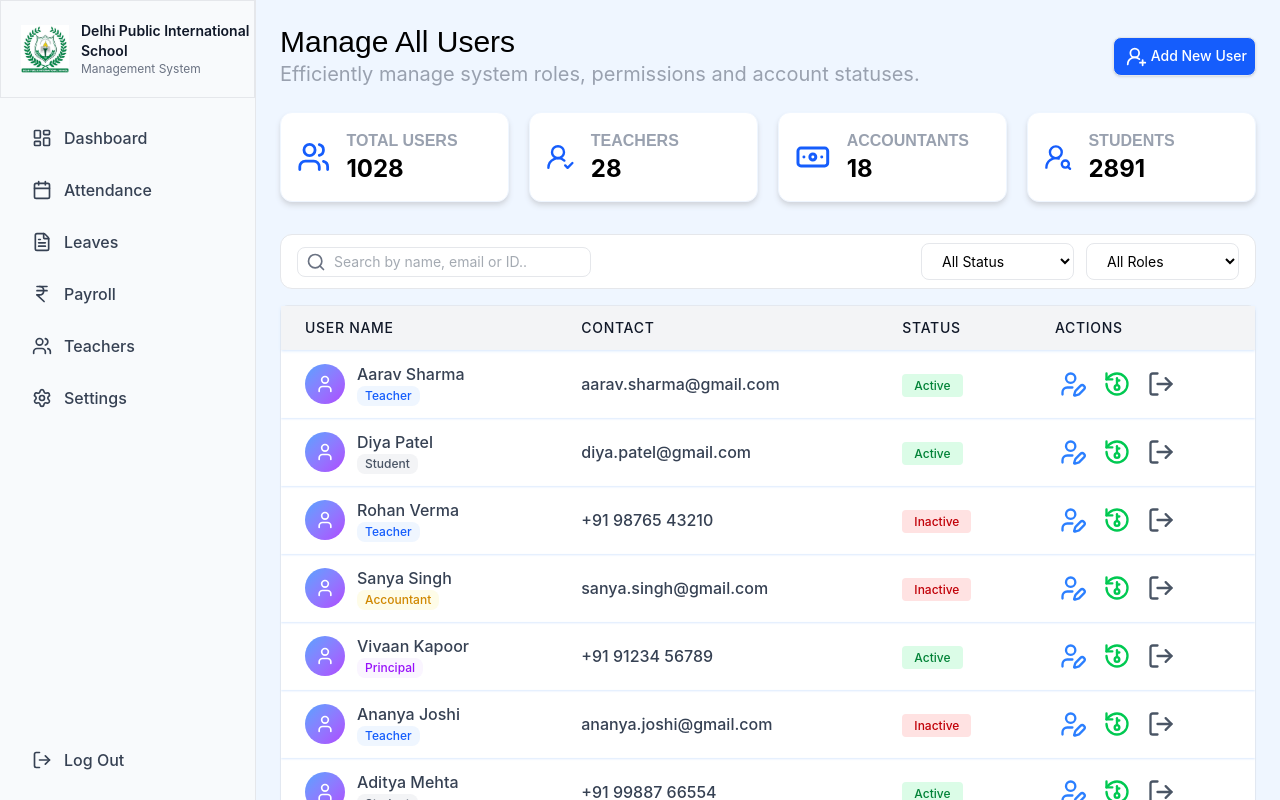
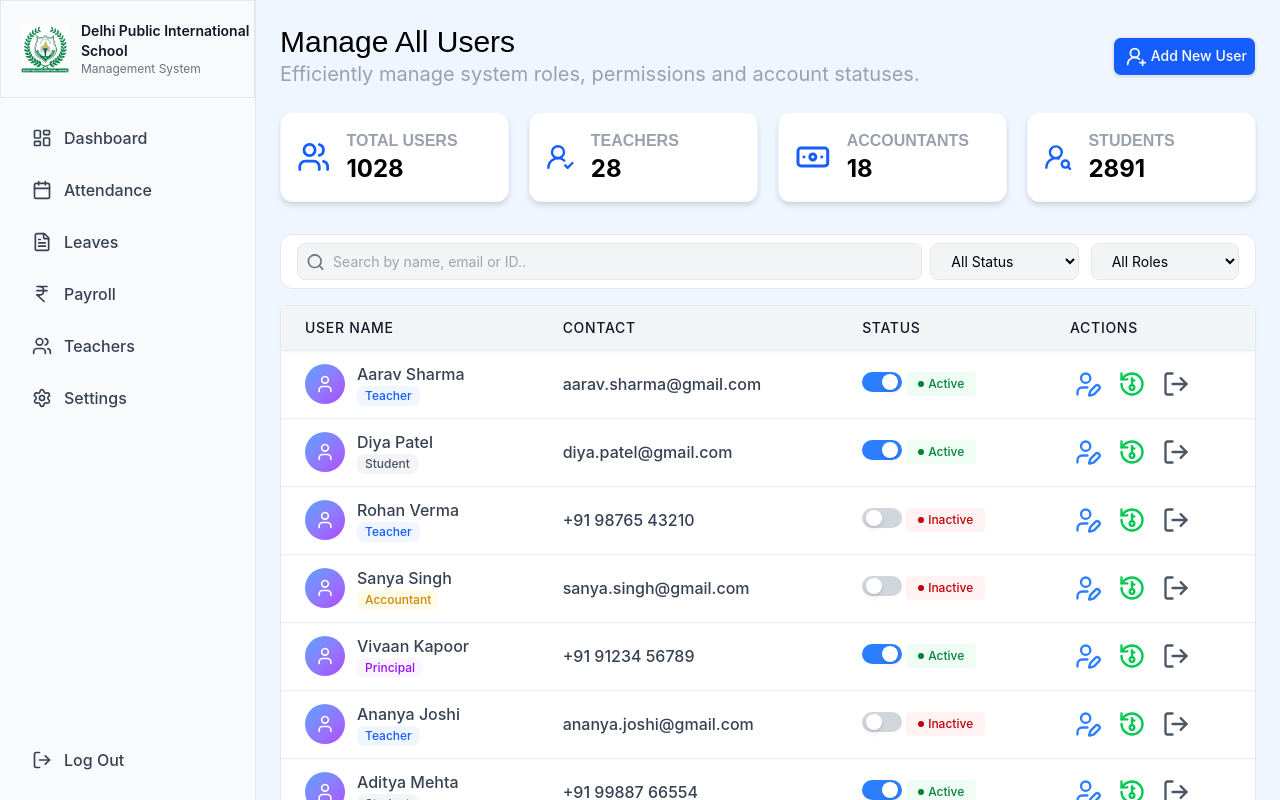
Before and after one commit to AVPTECHGROUP/Website-AVPTECHGROUPS, a React (Vite) app: page /dashboard/manageUsers in a window 1280 px wide. Built offline with nearby package versions, Linux system fonts and the light colour scheme; the HTML template or start-up script is replaced by a standard one.

Commit message:
updated manageAll users file

```diff
--- a/src/Components/SuperAdmin/AddTabComponents/AddPersionslDetails.jsx
+++ b/src/Components/SuperAdmin/AddTabComponents/AddPersionslDetails.jsx
@@ -2,7 +2,15 @@ import React, { useState } from 'react';
 
 const AddPersonalDetails = ({ formData, setFormData, handleInputChange }) => {
     const [enabled, setEnabled] = useState(false);
-    const roleSelection = [''];
+     const roleSelection = [
+        { key: 'Principal', value: 'principal' },
+        { key: 'Accountant', value: 'accountant' },
+        { key: 'Teacher', value: 'teacher' },
+        { key: 'Registrar', value: 'registrar' },
+        { key: 'Parent', value: 'parent' }
+    ];
+    const [selectedRole, setSelectedRole] = useState('');
+
 
     return (
         <div className="space-y-6">
@@ -128,28 +136,21 @@ const AddPersonalDetails = ({ formData, setFormData, handleInputChange }) => {
                         </div>
 
                         <div>
-                            <label htmlFor="role" className='block font-semibold text-gray-600 text-sm mb-2'>
-                                Role
+                            <label htmlFor="userRole" className='block font-semibold text-gray-600 text-sm mb-2'>
+                              Select Role<span className="text-red-600 ml-1">*</span>
                             </label>
-                            <input
-                                readOnly
-                                type="text"
-                                name="role"
-                                placeholder='Teacher'
-                                value='Teacher'
-                                className='bg-gray-100 font-normal text-gray-800 border border-gray-300 p-2 px-4 w-full rounded-md focus:outline-none cursor-not-allowed'
-                            />
                             <select
-                                name="role"
+                                name="userRole"
+                                value={formData.userRole}
                                 className='bg-gray-100 font-normal text-gray-800 border border-gray-300 p-2 px-4 w-full rounded-md focus:outline-none'
-                                value={selectedRole}
-                                onChange={(e) => setSelectedRole(e.target.value)}
+                                onChange={(e) => {handleInputChange(e); setSelectedRole(e.target.value) }}
                                 required>
                                 <option value="" disabled>Select System Role</option>
                                 {
                                     roleSelection.map((ele) => (
                                         <option value={ele.value} key={ele.key}> {ele.value.toUpperCase()} </option>
-                                    ))}
+                                    ))
+                                    }
                             </select>
                         </div>
 
@@ -177,7 +178,7 @@ const AddPersonalDetails = ({ formData, setFormData, handleInputChange }) => {
 
 
                 {/* Professional Details Section */}
-                <div>
+                <div className={`${selectedRole === '' || selectedRole === 'parent'?'hidden':'professionalDetails'}`}>
                     <div className="flex justify-start items-center mb-4 pb-3 border-b border-gray-200">
                         <i className="fa-solid fa-briefcase text-xl lg:text-2xl text-blue-500 mr-3"></i>
                         <h2 className='text-xl font-medium text-gray-700'>Professional Details</h2>
@@ -239,7 +240,7 @@ const AddPersonalDetails = ({ formData, setFormData, handleInputChange }) => {
                                 value={formData.joiningDate}
                                 onChange={handleInputChange}
                                 className='bg-gray-100 font-normal text-gray-800 border border-gray-300 p-2 px-4 w-full rounded-md focus:outline-none focus:ring-2 focus:ring-blue-500'
-                                required
+                                required={selectedRole !== 'parent'}
                             />
                         </div>
                     </div>
--- a/src/Pages/SuperAdmin/ManageAllUsers.jsx
+++ b/src/Pages/SuperAdmin/ManageAllUsers.jsx
@@ -1,4 +1,4 @@
-import React from 'react'
+import React, { useState } from 'react'
 import {
     Banknote,
     ChevronLeft,
@@ -35,8 +35,6 @@ function ManageAllUsers() {
     let tabledataItemsStyle = 'px-6 py-3 text-left whitespace-nowrap font-medium text-gray-700';
 
 
-
-
     function HeaderCard({ IconName, keyName, val }) {
         return (
             <div className="bg-white shadow-md shadow-gray-300 border h-auto  cursor-pointer rounded-xl px-2 py-4 flex items-center border-blue-50 hover:shadow-md hover:shadow-blue-100 transition-all">
@@ -52,7 +50,7 @@ function ManageAllUsers() {
             </div>
         );
     }
-
+    // for testing purpose only
     const users = [
         {
             id: 1,
@@ -125,6 +123,22 @@ function ManageAllUsers() {
             status: "Active"
         }
     ];
+    const [toogleStatus, setToogleStatus] = useState(users);
+
+    // using usd state for toogle
+
+    const toggleUserStatus = (id) => {
+        setToogleStatus(prevState =>
+            prevState.map(user =>
+                user.id === id
+                    ? {
+                        ...user,
+                        status: user.status === 'Active' ? 'Inactive' : 'Active'
+                    }
+                    : user
+            )
+        );
+    };
 
 
 
@@ -153,15 +167,15 @@ function ManageAllUsers() {
 
         {/* filters */}
 
-        <div className="bg-white flex flex-col lg:flex-row lg:items-center gap-4 lg:justify-between px-4 py-2 rounded-xl border border-gray-200 mb-4">
-            <div className="flex items-center gap-2 border rounded-lg border-gray-200 px-2 py-1 focus-within:shadow-sm focus-within:shadow-blue-200">
+        <div className="bg-white grid  lg:grid-cols-3 gap-2 px-4 py-2 rounded-xl border border-gray-200 mb-4">
+            <div className="flex col-span-2 items-center gap-2 border rounded-lg border-gray-200 bg-gray-100 px-2 py-1 focus-within:shadow-sm focus-within:shadow-blue-200">
                 <SearchIcon className="w-5 h-5 text-gray-500" />
-                <input placeholder='Search by name, email or ID..' className="text-base sm:text-sm font-normal focus:outline-none  appearance-none text-gray-600 lg:min-w-62" />
+                <input placeholder='Search by name, email or ID..' className="text-base sm:text-sm font-normal focus:outline-none  appearance-none text-gray-600 w-full" />
             </div>
 
             <div className="grid grid-cols-1 sm:grid-cols-2 gap-3">
                 <select
-                    className="px-4 py-2 border border-gray-200 rounded-lg focus:outline-none focus:shadow-sm focus:shadow-blue-200 text-sm"
+                    className="px-4 py-2 border border-gray-200 bg-gray-100 rounded-lg focus:outline-none focus:shadow-sm focus:shadow-blue-200 text-sm"
                 >
                     <option>All Status</option>
                     <option>Active</option>
@@ -169,7 +183,7 @@ function ManageAllUsers() {
                 </select>
 
                 <select
-                    className="px-4 py-2 border border-gray-200 rounded-lg focus:outline-none focus:shadow-sm focus:shadow-blue-200 text-sm"
+                    className="px-4 py-2 border border-gray-200 bg-gray-100 rounded-lg focus:outline-none focus:shadow-sm focus:shadow-blue-200 text-sm"
                 >
                     <option defaultValue={"all_roles"}>All Roles</option>
                     {
@@ -191,7 +205,7 @@ function ManageAllUsers() {
         {/* for list of users  */}
         {/* MOBILE & TABLET – CARD VIEW */}
         <div className="grid grid-cols-1 sm:grid-cols-2 gap-4 lg:hidden">
-            {users.map((user) => (
+            {toogleStatus.map((user) => (
                 <div
                     key={user.id}
                     className="bg-white border border-gray-200 rounded-xl p-4 shadow-sm"
@@ -207,9 +221,20 @@ function ManageAllUsers() {
                                 <p className="text-xs text-gray-500 font-medium">Role: {user.role}</p>
                             </div>
                         </div>
-                        <div>
+                        <div className="flex gap-1">
+                            <button
+                                type="button"
+                                onClick={() => toggleUserStatus(user.id)}
+                                className={`w-10 h-5 flex items-center rounded-full p-1 transition-colors duration-300 ${user.status === 'Active' ? "bg-blue-500" : "bg-gray-300"
+                                    } cursor-pointer`}
+                            >
+                                <div
+                                    className={`bg-white w-4 h-4 rounded-full shadow-md transform transition-transform duration-300 ${user.status === 'Active' ? "translate-x-4" : "translate-x-0"
+                                        }`}
+                                />
+                            </button>
                             <span
-                                className={`inline-flex items-center gap-1 px-3 py-1 rounded-sm text-xs font-medium ${user.status === "Active"
+                                className={`inline-flex size-fit items-center gap-1 px-3 py-1 rounded-sm text-xs font-medium ${user.status === "Active"
                                     ? "bg-green-50 text-green-700"
                                     : "bg-red-50 text-red-700"
                                     }`}
@@ -222,6 +247,7 @@ function ManageAllUsers() {
                                 />
                                 {user.status}
                             </span>
+
                         </div>
                     </div>
                     {/* Details */}
@@ -268,7 +294,7 @@ function ManageAllUsers() {
                 </thead>
 
                 <tbody>
-                    {users.map((user) => (
+                    {toogleStatus.map((user) => (
                         <tr key={user.id} className="shadow-xs shadow-blue-100 hover:bg-gray-50">
                             <td className={tabledataItemsStyle}>
                                 <div className="flex items-center gap-3">
@@ -297,14 +323,35 @@ function ManageAllUsers() {
 
                             <td className={tabledataItemsStyle}>{user.contact}</td>
                             <td className={tabledataItemsStyle}>
+                                <div className="flex gap-1">
+                            <button
+                                type="button"
+                                onClick={() => toggleUserStatus(user.id)}
+                                className={`w-10 h-5 flex items-center rounded-full p-1 transition-colors duration-300 ${user.status === 'Active' ? "bg-blue-500" : "bg-gray-300"
+                                    } cursor-pointer`}
+                            >
+                                <div
+                                    className={`bg-white w-4 h-4 rounded-full shadow-md transform transition-transform duration-300 ${user.status === 'Active' ? "translate-x-4" : "translate-x-0"
+                                        }`}
+                                />
+                            </button>
                             <span
-                                    className={`px-3 py-1 rounded-sm text-xs font-medium ${user.status === "Active"
-                                        ? "bg-green-100 text-green-700"
-                                        : "bg-red-100 text-red-700"
+                                className={`inline-flex size-fit items-center gap-1 px-3 py-1 rounded-sm text-xs font-medium ${user.status === "Active"
+                                    ? "bg-green-50 text-green-700"
+                                    : "bg-red-50 text-red-700"
                                     }`}
                             >
+                                <span
+                                    className={`w-1.5 h-1.5 rounded-full ${user.status === "Active"
+                                        ? "bg-green-700"
+                                        : "bg-red-700"
+                                        }`}
+                                />
                                 {user.status}
                             </span>
+
+                        </div>
+
                             </td>
 
                             <td className={tabledataItemsStyle}>
@@ -351,8 +398,6 @@ function ManageAllUsers() {
 
             </table>
         </div>
-
-
     </div>
 }
 
```
Also changed, not shown: src/Pages/SuperAdmin/AddnewSystemUser.jsx (+13 -16 lines). Lines whose indentation alone changed are shown as unchanged.
